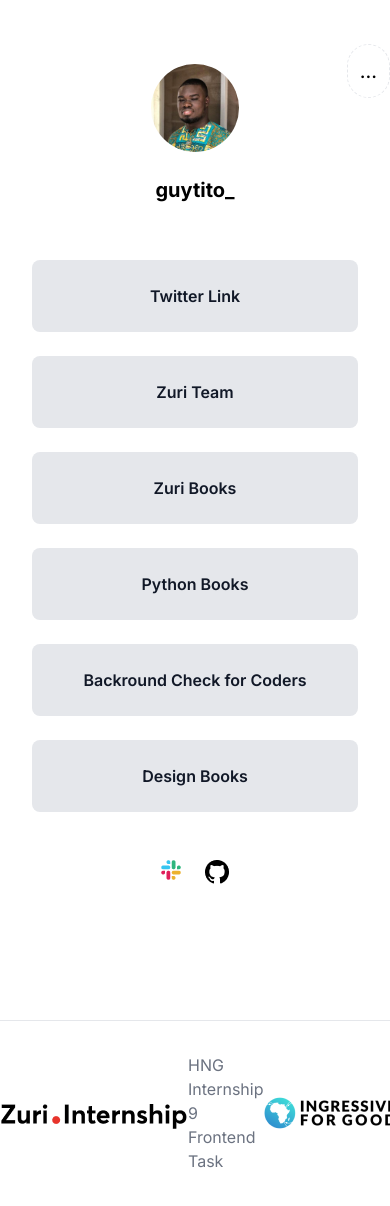
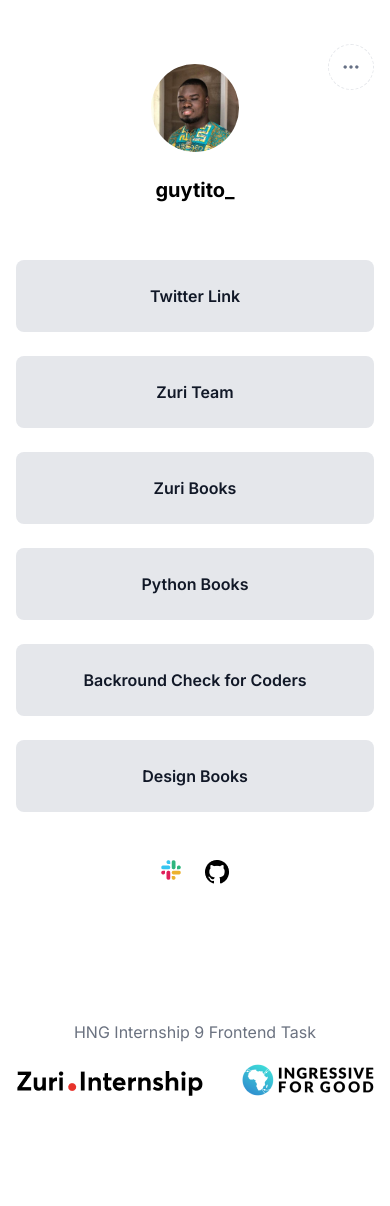
Before and after one commit to GuyTito/linktree, a React (Vite) app: page / in a window 390 px wide. Shown: the top 1206 px of the page. After the commit the page ends 1144 px from the top, so only its background shows below. Built offline with nearby package versions, Linux system fonts and the light colour scheme.

Commit message:
mobile view

```diff
--- a/src/App.jsx
+++ b/src/App.jsx
@@ -4,6 +4,7 @@
 import slack_icon from "./assets/slack.png";
 import github from "./assets/github.png";
 import share from "./assets/share.png";
+import more from "./assets/more.png";
 
 
 export default function App() {
@@ -44,12 +45,12 @@
 
   return (
     <>
-      <main className="max-w-[1137px] mx-auto mt-16 px-8 relative">
+      <main className="max-w-[1137px] mx-auto mt-16 px-4 sm:px-8 relative">
         {/* share button */}
-        <button title="Share link" className="hover:bg-gray-100 p-3 rounded-full border border-dashed outline-none focus:shadow-[0px_0px_0px_4px_#d1d5db] absolute right-0 sm:right-60 -top-5">
+        <div title="Share link" className="hover:bg-gray-100  sm:p-3 rounded-full border border-dashed outline-none focus:shadow-[0px_0px_0px_4px_#d1d5db] absolute right-4 sm:right-[21%] -top-5">
           <img src={share} className="hidden sm:block" alt="share icon" />
-          <span className="text-xl sm:hidden">...</span>
-        </button>
+          <img src={more} className="px-[14px] py-5 sm:hidden" alt="share icon" />
+        </div>
 
         {/* profile section */}
         <div className="mb-14 w-fit mx-auto text-center">
@@ -78,11 +79,19 @@
         </div>
       </main>
 
-      <footer className="mt-16 py-12">
-        <div className="border-t flex justify-between items-center pt-8 max-w-[1216px] mx-auto">
+      <footer className="mt-16 py-12  sm:block">
+        <div className="border-t hidden sm:flex justify-between items-center  pt-8 max-w-[1216px] mx-auto px-4">
           <img src={zuri} alt="zuri internship logo" />
           <span className="text-md text-gray-500">HNG Internship 9 Frontend Task</span>
           <img src={I4G} alt="I4G logo" />
+        </div>
+
+        <div className="flex flex-col text-center gap-5 sm:hidden">
+          <span className="text-md text-gray-500">HNG Internship 9 Frontend Task</span>
+          <div className="flex justify-between px-4">
+            <img src={zuri} alt="zuri internship logo" />
+            <img src={I4G} alt="I4G logo" />
+          </div>
         </div>
       </footer>
     </>
```
Also changed, not shown: src/assets/more.png (added).
